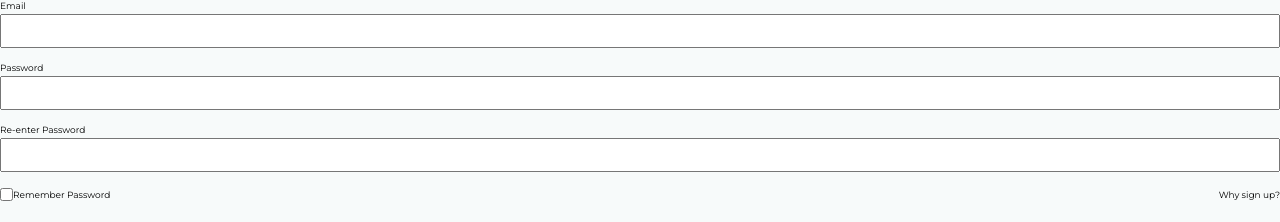
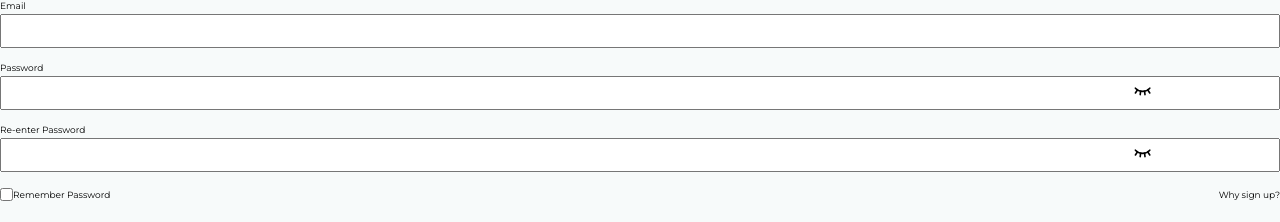
Before and after one commit to simonnilsson90/EksjoSot_Frontend, a React (Create React App) app: page /SignUp in a window 1280 px wide. Shown: the part 326-548 px from the top of the page. Built offline with nearby package versions, Linux system fonts and the light colour scheme.

Commit message:
implement hiden and show password and confimation of password

```diff
--- a/src/components/signUp/SignUp.js
+++ b/src/components/signUp/SignUp.js
@@ -1,137 +1,176 @@
-import React, {useState} from 'react'
-import Styles from './signUp.module.css';
+import React, { useState } from "react";
+import Styles from "./signUp.module.css";
 import { Form, redirect, useActionData } from "react-router-dom";
-// import {iconButton, InputAdorment, TextField } from "@mui/material";
-// import { IconButton } from '@material-ui/core';
 
-import Background from "../../assets/images/homepage/login-background.png";
 import Stack from "@mui/material/Stack";
 import Button from "@mui/material/Button";
-import CloseIcon from "@mui/icons-material/Close";
-import ArrowBackIosIcon from "@mui/icons-material/ArrowBackIos";
 
+import { ImEye } from "react-icons/im";
+import { TbEyeClosed } from "react-icons/tb";
 
 export const signUpAction = async ({ request }) => {
-    console.log(request)
+  console.log(request);
   const data = await request.formData();
 
   const submission = {
-        username: data.get('username'),
-        firstName: data.get('firstName'),
-        lastName: data.get('lastName'),
-        email: data.get('email'),
-        password: data.get('password'),
-        password_confirmation: data.get('password_confirmation')
+    username: data.get("username"),
+    firstName: data.get("firstName"),
+    lastName: data.get("lastName"),
+    email: data.get("email"),
+    password: data.get("password"),
+    password_confirmation: data.get("password_confirmation"),
+  };
+
+  console.log(submission);
+
+  // send post request
+  if (submission.password !== submission.password_confirmation) {
+    return { error: "Password is not the same" };
   }
 
-    console.log(submission)
-
-    // send post request
-    if(submission.password !== submission.password_confirmation) {
-        return {error: 'Password is not the same'}
-    }
-
-    const response = await fetch('http://localhost:8000/users', {
-        // headers: {
-        //     'Content-Type': 'application/json',
-        // },
-        method: 'POST',
-        body: JSON.stringify({submission})
-      })
+  const response = await fetch("http://localhost:8000/users/create", {
+    headers: {
+      "Content-Type": "application/json",
+    },
+    method: "POST",
+    body: JSON.stringify({ submission }),
+  });
 
   // if(!response.ok) {
   //     const {message} = await response.json();
 
   //     return {message}
   // }
-        console.log(response.status)
+  console.log(response.status);
 
-
-        if(!response.ok) {
-          throw Error('Could not create a new user')
+  if (!response.ok) {
+    throw Error("Could not create a new user");
   }
 
   //redirect the user
   // return redirect('/')
 
-    onclose(false)
-}
+  onclose(false);
+};
 
-
-const SignUp = ({onClose}) => {
-
-    const data = useActionData()
+const SignUp = ({ onClose }) => {
+  const data = useActionData();
 
   const [signUp, setSignUp] = useState(false);
+  const [show, setShow] = useState(false);
+  const [showConfirmation, setShowConfirmation] = useState(false);
 
   const toggleSignUp = () => {
     setSignUp(!signUp);
   };
 
+  const handleShow = () => {
+    setShow(!show);
+  };
+
+  const handleShowConfirmation = () => {
+    setShowConfirmation(!showConfirmation);
+  };
 
   return (
-
     <div className={Styles.signupContainer}>
       <div className={Styles.parent}>
-        {/* <div className="closeButtonContainer">
-                <Button className="closeButton" >
-                  <CloseIcon fontSize="large" className={Styles.close} />
-                </Button>
-              </div> */}
-               {/* <div className="closeButtonContainer">
-                <div className="iconArrow">
-                  <Button onClick={toggleSignUp}>
-                    <ArrowBackIosIcon
-                      fontSize="medium"
-                      className="arrow"
-                    ></ArrowBackIosIcon>
-                  </Button>
-                </div>
-                <div>
-                  <Button className="closeButton" onClick={onClose}>
-                    <CloseIcon fontSize="large" className="close" />
-                  </Button>
-                </div>
-              </div> */}
         <div>
           <p className={Styles.headline}>Sign Up for The EveryOne Store</p>
         </div>
         <div>
           <p className={Styles.smallText}>
-                    Unlock the full potential of The EveryOne Store by creating your account today.
+            Unlock the full potential of The EveryOne Store by creating your
+            account today.
             <br />
-                    Join our community of creators, innovators and visionaries to access exclusive data sets and resources.
+            Join our community of creators, innovators and visionaries to access
+            exclusive data sets and resources.
           </p>
         </div>
 
         <Form method="post" action="/SignUp" className={Styles.form}>
           <div>
             <span className={Styles.name}>User Name</span>
-                    <input type="text" name="username" id="username" required className={Styles.input} />
+            <input
+              type="text"
+              name="username"
+              id="username"
+              required
+              className={Styles.input}
+            />
           </div>
           <div>
             <span className={Styles.name}>First Name</span>
-                    <input type="text" name="firstName" id="firstName" required className={Styles.input} />
+            <input
+              type="text"
+              name="firstName"
+              id="firstName"
+              required
+              className={Styles.input}
+            />
           </div>
           <div>
             <span className={Styles.name}>Last Name</span>
-                    <input type="text" name="lastName" id="lastName" required className={Styles.input} />
+            <input
+              type="text"
+              name="lastName"
+              id="lastName"
+              required
+              className={Styles.input}
+            />
           </div>
           <div className={Styles.groupStyle}>
             <span className={Styles.email}>Email</span>
-                    <input type="text" name="email" id="email" required className={Styles.input} />
+            <input
+              type="text"
+              name="email"
+              id="email"
+              required
+              className={Styles.input}
+            />
           </div>
           <div className={Styles.groupStyle}>
             <span className={Styles.password}>Password</span>
-                    <input type="password" name="password" id="password" required className={Styles.input} />
+            <div className={Styles.passwordContainer}>
+              <input
+                type={show ? "text" : "password"}
+                name="password"
+                id="password"
+                required
+                className={Styles.input}
+              />
+              <div className={Styles.passwordIcons} onClick={handleShow}>
+                {show ? <ImEye /> : <TbEyeClosed />}
+              </div>
+            </div>
           </div>
           <div className={Styles.groupStyle}>
             <span className={Styles.rePassword}>Re-enter Password</span>
-                    <input type="password" name="password_confirmation" id="password_confirmation" required className={Styles.input} />
+            <div className={Styles.passwordContainer}>
+              <input
+                type={showConfirmation ? "text" : "password"}
+                name="password_confirmation"
+                id="password_confirmation"
+                required
+                className={Styles.input}
+              />
+              <div
+                className={Styles.passwordIcons}
+                onClick={handleShowConfirmation}
+              >
+                {showConfirmation ? <ImEye /> : <TbEyeClosed />}
+              </div>
+            </div>
           </div>
           <div className={Styles.forgot}>
-                    <div className={Styles.clickRemember} >
-                        <input type="checkbox" name="remember_password" id="remember_password" unchecked className={Styles.checkbox} />
+            <div className={Styles.clickRemember}>
+              <input
+                type="checkbox"
+                name="remember_password"
+                id="remember_password"
+                unchecked
+                className={Styles.checkbox}
+              />
               <span>Remember Password</span>
             </div>
             <div>
@@ -159,15 +198,10 @@ const SignUp = ({onClose}) => {
           </div>
           {/* {data && data.error && <p>{data.error}</p>} */}
         </Form>
-            <div className={Styles.policy}>
-                    Privacy Policy
+        <div className={Styles.policy}>Privacy Policy</div>
       </div>
+    </div>
+  );
+};
 
-            </div>
-
-        </div>
-
-)
-}
-
-export default SignUp
+export default SignUp;
--- a/src/components/signUp/signUp.module.css
+++ b/src/components/signUp/signUp.module.css
@@ -51,6 +51,20 @@
     margin-top: 30px;
 }
 
+.passwordContainer {
+    align-items: center;
+    display: flex;
+    flex-direction: row;
+}
+
+.passwordIcons {
+    color: black;
+    font-size: larger;
+    position: absolute;
+    right: 10%;
+    padding-top: 2px;
+}
+
 .rePassword {
     font-size: 9px;
     margin-top: 30px;
```
Lines whose indentation alone changed are shown as unchanged.
